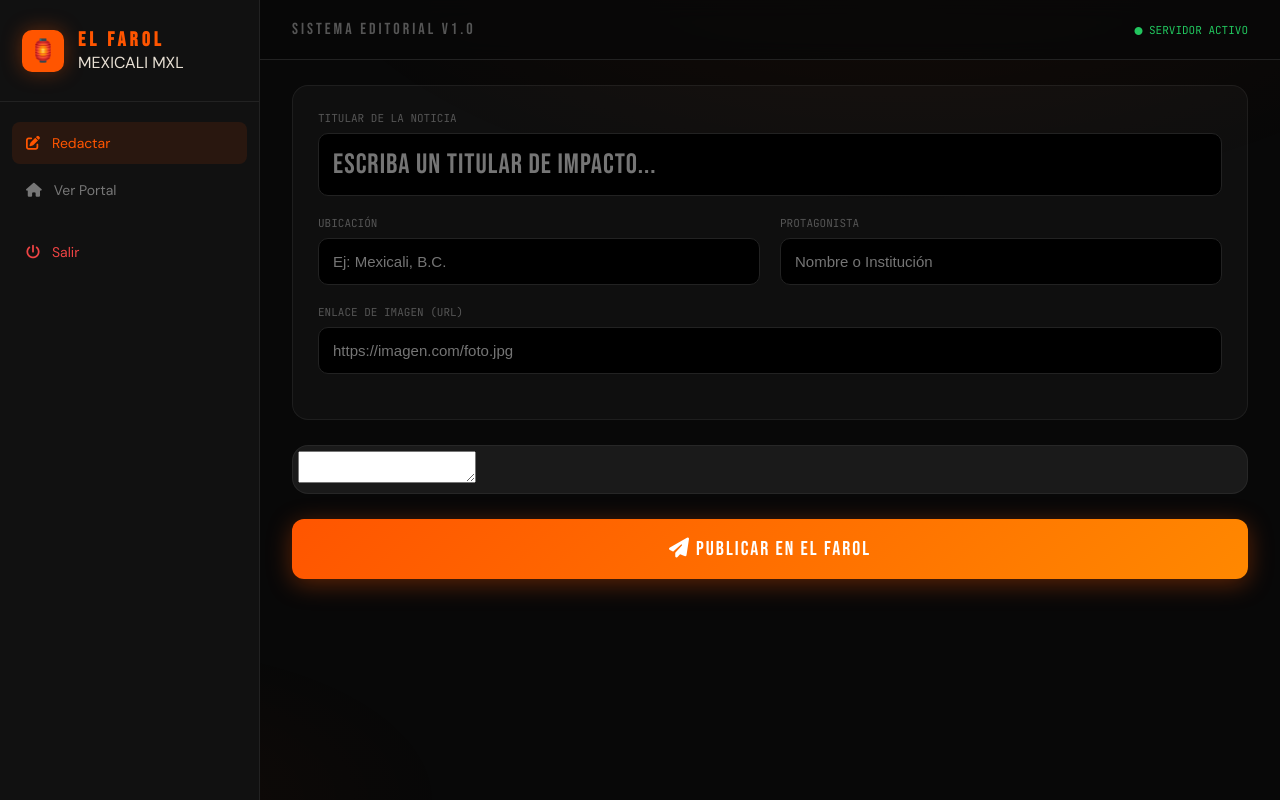
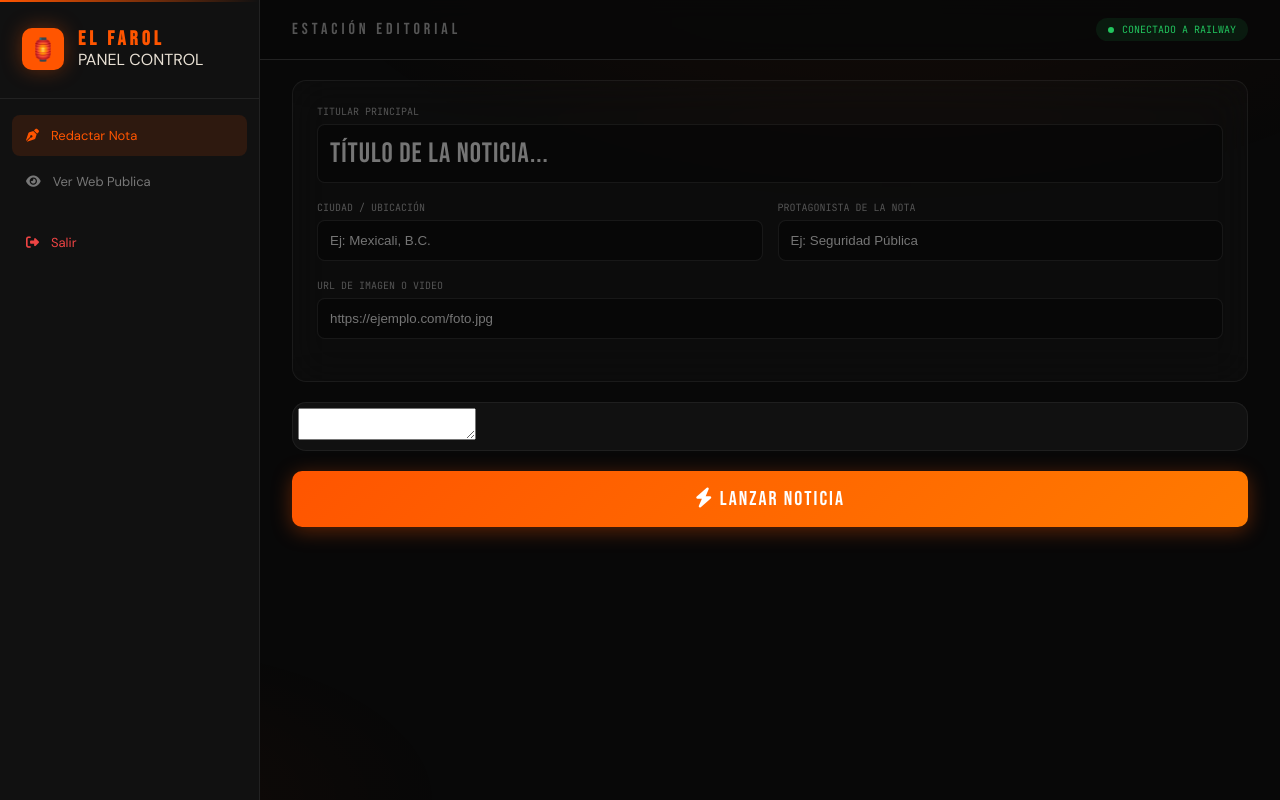
Before and after one commit to josecolor/farol-web., a Flask app: page /admin in a window 1280 px wide. Run offline with Flask 3, Linux system fonts and the light colour scheme; the visitor is signed in with stand-in values (Sample User, id 1); data that the repository does not hold is empty; some libraries are stand-ins or nearby versions.

Commit message:
Update admin.html

```diff
--- a/templates/admin.html
+++ b/templates/admin.html
@@ -13,12 +13,14 @@
   <script src="https://cdnjs.cloudflare.com/ajax/libs/tinymce/6.8.3/tinymce.min.js" referrerpolicy="origin"></script>
 
 <style>
-/* SISTEMA DE DISEÑO — EL FAROL */
+/* SISTEMA DE DISEÑO — EL FAROL 2026 */
 :root {
   --naranja:   #FF5500;
+  --naranja-b: #CC4300;
   --glow:      rgba(255, 85, 0, 0.35);
   --bg:        #080808;
   --surface:   #111111;
+  --surface2:  #181818;
   --borde:     #222222;
   --texto:     #E8E0D4;
   --muted:     #555;
@@ -38,7 +40,6 @@ body {
   overflow-x: hidden;
 }
 
-/* Efecto de Luces de Fondo */
 body::before {
   content: '';
   position: fixed;
@@ -63,6 +64,14 @@ body::before {
   z-index: 100;
 }
 
+.sidebar::after {
+  content: '';
+  position: absolute;
+  top: 0; left: 0; right: 0;
+  height: 2px;
+  background: linear-gradient(90deg, var(--naranja), transparent);
+}
+
 .sidebar-header {
   padding: 28px 22px;
   border-bottom: 1px solid var(--borde);
@@ -82,21 +91,22 @@ body::before {
 .logo-text h2 {
   font-family: 'Bebas Neue', sans-serif;
   font-size: 20px; letter-spacing: 4px; color: var(--naranja);
+  line-height: 1;
 }
 
-.nav-links { padding: 20px 12px; flex-grow: 1; }
+.nav-links { padding: 16px 12px; flex-grow: 1; }
 
 .nav-item {
   padding: 12px 14px;
   color: #777;
   text-decoration: none;
   display: flex; align-items: center; gap: 12px;
-  border-radius: 8px; transition: 0.3s;
-  font-size: 14px; margin-bottom: 5px;
+  border-radius: 8px; transition: all .2s;
+  font-size: 13px; margin-bottom: 5px;
 }
 
-.nav-item:hover, .nav-item.active {
-  background: rgba(255,85,0,0.1);
+.nav-item.active, .nav-item:hover {
+  background: rgba(255,85,0,0.12);
   color: var(--naranja);
 }
 
@@ -113,44 +123,48 @@ body::before {
   height: 60px;
   display: flex; align-items: center; justify-content: space-between;
   border-bottom: 1px solid var(--borde);
-  background: rgba(8,8,8,0.8);
+  background: rgba(8,8,8,0.9);
   backdrop-filter: blur(10px);
+  position: sticky; top: 0; z-index: 50;
 }
 
 .card {
-  background: rgba(255,255,255,0.03);
+  background: rgba(255,255,255,0.02);
   border: 1px solid rgba(255,255,255,0.06);
-  border-radius: 16px;
-  margin: 25px 32px;
-  padding: 25px;
+  border-radius: 14px;
+  margin: 20px 32px;
+  padding: 24px;
+  backdrop-filter: blur(20px);
 }
 
-.field { display: flex; flex-direction: column; gap: 8px; margin-bottom: 20px; }
-.field label { font-family: 'JetBrains Mono'; font-size: 11px; color: var(--muted); text-transform: uppercase; }
+.field { display: flex; flex-direction: column; gap: 6px; margin-bottom: 18px; }
+.field label { font-family: 'JetBrains Mono'; font-size: 10px; color: var(--muted); text-transform: uppercase; }
 
 .field input {
-  background: #000;
-  border: 1px solid var(--borde);
+  background: rgba(0,0,0,0.4);
+  border: 1px solid rgba(255,255,255,0.07);
   color: #fff;
-  padding: 14px;
-  border-radius: 10px;
-  font-size: 15px;
+  padding: 12px;
+  border-radius: 8px;
+  transition: 0.3s;
 }
+
+.field input:focus { border-color: var(--naranja); outline: none; background: rgba(0,0,0,0.6); }
 
 #titulo-input { font-family: 'Bebas Neue'; font-size: 28px; letter-spacing: 1px; color: var(--naranja); }
 
 .btn-publish {
-  background: linear-gradient(135deg, var(--naranja) 0%, #FF8800 100%);
-  color: #fff; border: none; padding: 18px;
-  border-radius: 12px; font-family: 'Bebas Neue'; font-size: 20px;
+  background: linear-gradient(135deg, var(--naranja) 0%, #FF7A00 100%);
+  color: #fff; border: none; padding: 16px;
+  border-radius: 10px; font-family: 'Bebas Neue'; font-size: 20px;
   letter-spacing: 2px; cursor: pointer; width: 100%;
-  box-shadow: 0 5px 25px var(--glow); transition: 0.3s;
+  box-shadow: 0 4px 20px var(--glow); transition: 0.3s;
 }
 
-.btn-publish:hover { transform: translateY(-3px); box-shadow: 0 10px 35px rgba(255,85,0,0.5); }
+.btn-publish:hover { transform: translateY(-2px); box-shadow: 0 8px 30px rgba(255,85,0,0.4); }
 
-/* Ajuste específico para ocultar branding de TinyMCE */
-.tox-promotion, .tox-statusbar__branding { display: none !important; }
+/* Ajustes de UI para TinyMCE Dark */
+.tox-tinymce { border-radius: 10px !important; border: 1px solid var(--borde) !important; }
 </style>
 </head>
 <body>
@@ -158,19 +172,22 @@ body::before {
 <aside class="sidebar">
   <div class="sidebar-header">
     <div class="logo-mark">🏮</div>
-    <div class="logo-text"><h2>EL FAROL</h2><span>MEXICALI MXL</span></div>
+    <div class="logo-text"><h2>EL FAROL</h2><span>PANEL CONTROL</span></div>
   </div>
   <nav class="nav-links">
-    <a href="#" class="nav-item active"><i class="fas fa-edit"></i> Redactar</a>
-    <a href="/" class="nav-item"><i class="fas fa-home"></i> Ver Portal</a>
-    <a href="/logout" class="nav-item" style="color:var(--rojo); margin-top:20px;"><i class="fas fa-power-off"></i> Salir</a>
+    <div class="nav-item active"><i class="fas fa-pen-nib"></i> Redactar Nota</div>
+    <a href="/" class="nav-item" style="text-decoration:none"><i class="fas fa-eye"></i> Ver Web Publica</a>
+    <a href="/logout" class="nav-item" style="margin-top:20px; color:var(--rojo); text-decoration:none"><i class="fas fa-sign-out-alt"></i> Salir</a>
   </nav>
 </aside>
 
 <div class="main-content">
   <header class="topbar">
-    <span style="font-family:'Bebas Neue'; letter-spacing:3px; color:var(--muted)">SISTEMA EDITORIAL V1.0</span>
-    <div style="color:var(--verde); font-size:11px; font-family:'JetBrains Mono'"><i class="fas fa-circle" style="font-size:8px"></i> SERVIDOR ACTIVO</div>
+    <span style="font-family:'Bebas Neue'; letter-spacing:4px; color:var(--muted)">ESTACIÓN EDITORIAL</span>
+    <div style="display:flex; align-items:center; gap:8px; background:rgba(34,197,94,0.1); padding:5px 12px; border-radius:20px;">
+      <div style="width:6px; height:6px; background:var(--verde); border-radius:50%"></div>
+      <span style="color:var(--verde); font-size:10px; font-family:'JetBrains Mono'">CONECTADO A RAILWAY</span>
+    </div>
   </header>
 
   <form method="POST" action="/admin" id="form-principal">
@@ -178,48 +195,48 @@ body::before {
 
     <div class="card">
       <div class="field">
-        <label>Titular de la Noticia</label>
-        <input type="text" id="titulo-input" name="titulo" placeholder="ESCRIBA UN TITULAR DE IMPACTO..." required>
+        <label>Titular Principal</label>
+        <input type="text" id="titulo-input" name="titulo" placeholder="TÍTULO DE LA NOTICIA..." required>
       </div>
 
-      <div style="display:grid; grid-template-columns:1fr 1fr; gap:20px">
+      <div style="display:grid; grid-template-columns: 1fr 1fr; gap:15px">
         <div class="field">
-          <label>Ubicación</label>
-          <input type="text" name="ciudad" placeholder="Ej: Mexicali, B.C.">
+          <label>Ciudad / Ubicación</label>
+          <input type="text" name="ciudad" id="ciudad-input" placeholder="Ej: Mexicali, B.C." required>
         </div>
         <div class="field">
-          <label>Protagonista</label>
-          <input type="text" name="protagonista" placeholder="Nombre o Institución">
+          <label>Protagonista de la Nota</label>
+          <input type="text" name="protagonista" placeholder="Ej: Seguridad Pública" required>
         </div>
       </div>
 
       <div class="field">
-        <label>Enlace de Imagen (URL)</label>
-        <input type="text" name="multimedia" placeholder="https://imagen.com/foto.jpg">
+        <label>URL de Imagen o Video</label>
+        <input type="text" name="multimedia" placeholder="https://ejemplo.com/foto.jpg">
       </div>
     </div>
 
-    <div class="card" style="padding:5px; background:#1a1a1a;">
-       <textarea id="editor-blogger" name="contenido_temp"></textarea>
+    <div class="card" style="padding:5px; background: #111;">
+       <textarea id="editor-blogger"></textarea>
     </div>
 
     <div style="padding:0 32px 50px">
       <button type="submit" class="btn-publish" onclick="prepararEnvio(event)">
-        <i class="fas fa-paper-plane"></i> PUBLICAR EN EL FAROL
+        <i class="fas fa-bolt"></i> LANZAR NOTICIA
       </button>
     </div>
   </form>
 </div>
 
 <script>
-// Configuración robusta de TinyMCE
+// Inicialización del Editor
 tinymce.init({
   selector: '#editor-blogger',
-  height: 500,
+  height: 450,
   skin: 'oxide-dark',
   content_css: 'dark',
   plugins: 'advlist autolink lists link image charmap preview anchor searchreplace visualblocks code fullscreen insertdatetime media table help wordcount',
-  toolbar: 'undo redo | blocks | bold italic forecolor | alignleft aligncenter alignright alignjustify | bullist numlist outdent indent | removeformat | code',
+  toolbar: 'undo redo | blocks | bold italic forecolor | alignleft aligncenter alignright alignjustify | bullist numlist | removeformat | code',
   branding: false,
   promotion: false,
   setup: function (editor) {
@@ -229,20 +246,23 @@ tinymce.init({
   }
 });
 
+// Función Maestra de Envío
 function prepararEnvio(e) {
   e.preventDefault();
-  // Forzamos a TinyMCE a guardar el contenido en el textarea original
+
+  // Extraemos el HTML del editor
   const contenidoHTML = tinymce.get('editor-blogger').getContent();
 
-  if (contenidoHTML.trim() === "") {
-    alert("Director, no puede publicar una noticia sin contenido.");
+  // Verificación de contenido
+  if (contenidoHTML.length < 10) {
+    alert("Director, el cuerpo de la noticia está vacío.");
     return;
   }
 
-  // Pasamos el contenido al input oculto que Python sí lee
+  // SINCRONIZACIÓN: Metemos el texto en el input que Flask espera ('contenido')
   document.getElementById('contenido-hidden').value = contenidoHTML;
 
-  // Enviamos el formulario
+  // ENVÍO AL SERVIDOR
   document.getElementById('form-principal').submit();
 }
 </script>
```
